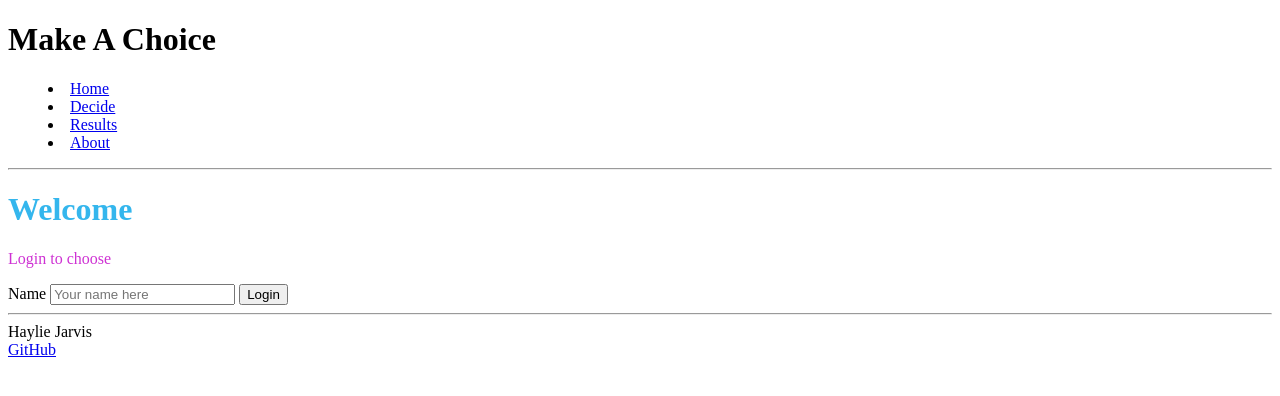
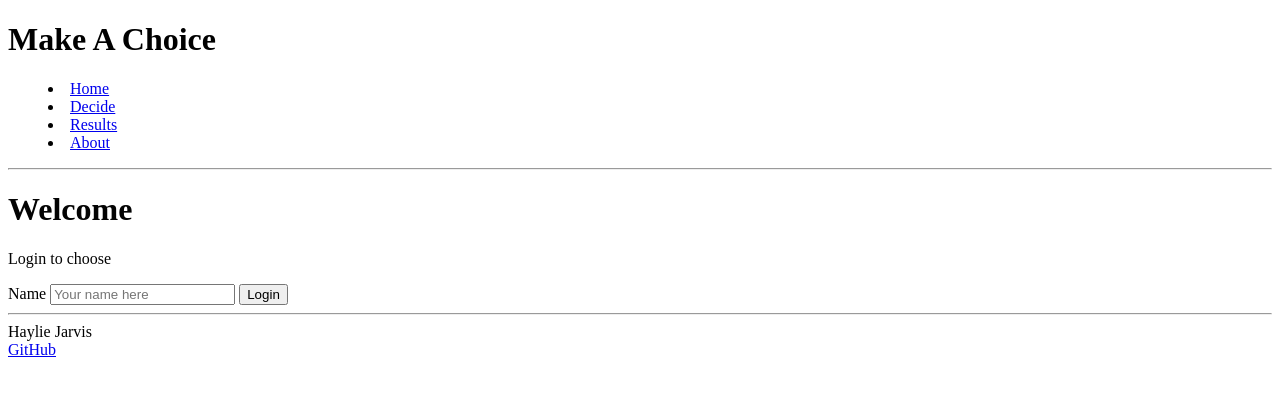
Before and after one commit to hayliej/startup, a plain HTML site: page index.html in a window 1280 px wide. Drawn offline with Linux system fonts and the light colour scheme.

Commit message:
updated coloring and results page

```diff
--- a/index.html
+++ b/index.html
@@ -29,7 +29,7 @@
     </header>
 
     <main>
-      <h1 style="color:rgb(52, 182, 237)">Welcome</h1>
+      <h1 style="color:rgb(3, 3, 3)">Welcome</h1>
       <p>Login to choose</p>
       <form method="get" action="play.html">
         <label for="name">Name</label>
--- a/styles.css
+++ b/styles.css
@@ -1,5 +1,5 @@
 p {
-    color:rgb(206, 49, 211);
+    color:rgb(3, 3, 3);
   }
   #para1 {
      text-align: center;
```
Also changed, not shown: scores.html (+6 -5 lines).
